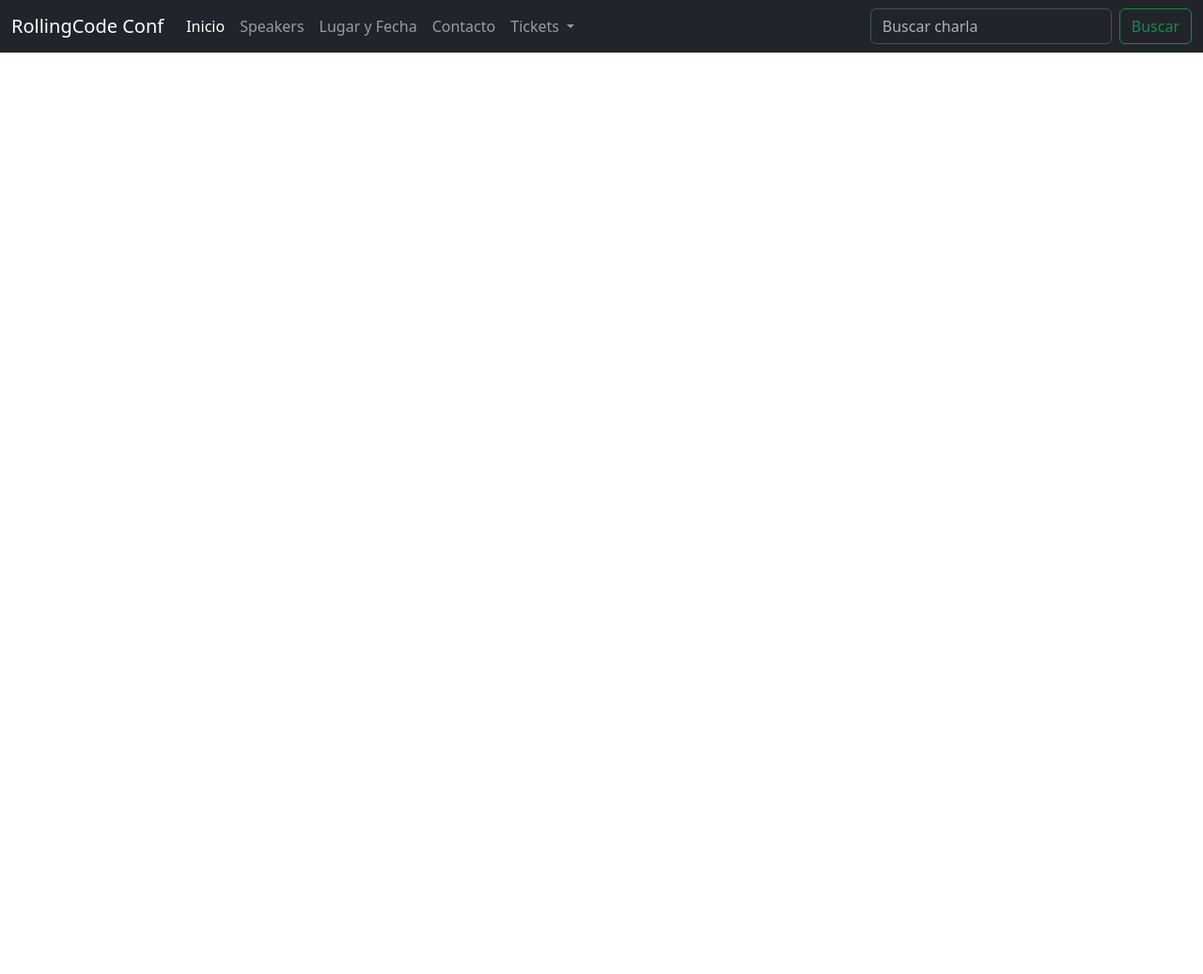
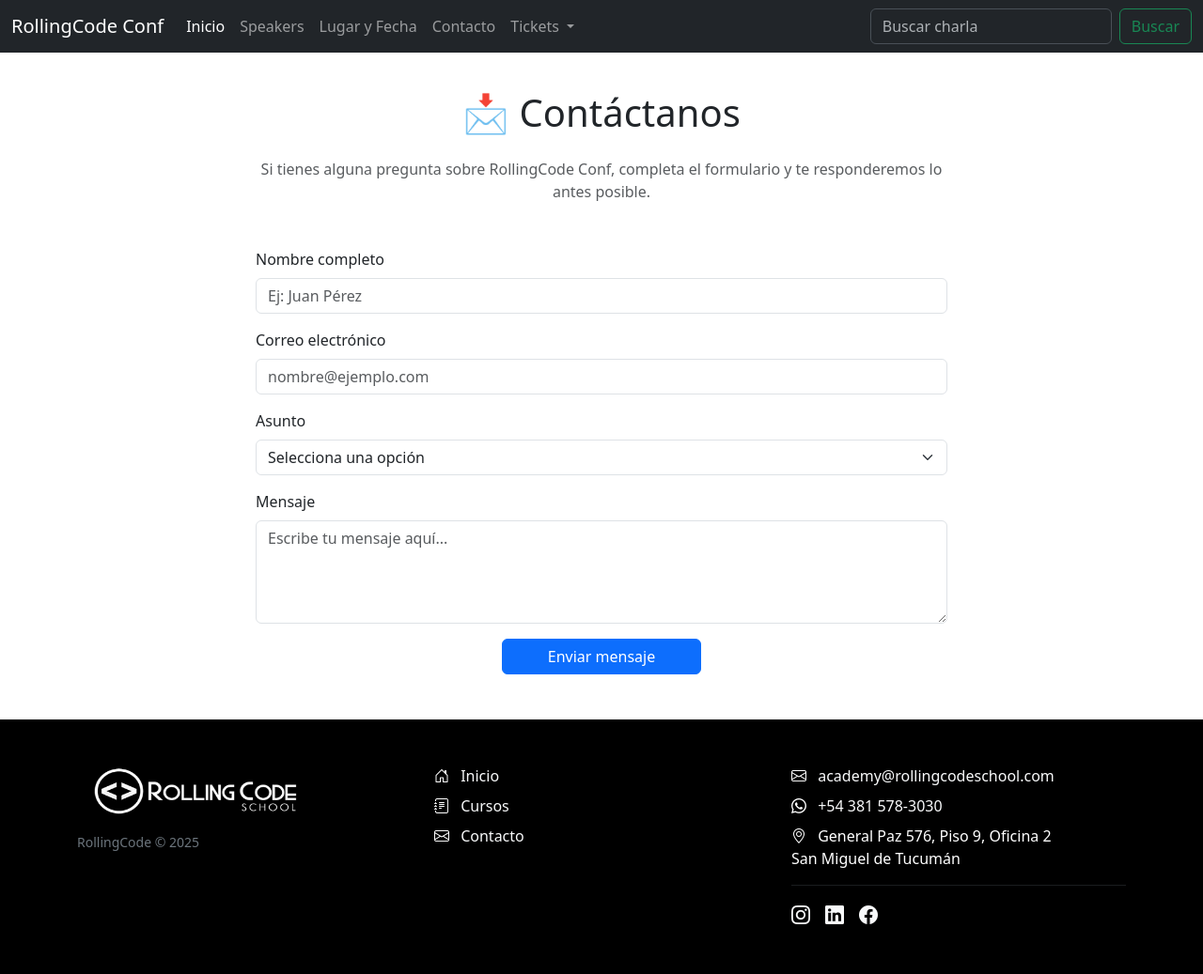
Before and after one commit to rubendevlop/rollingconf-rrl, a plain HTML site: page page/contacto.html in a window 1280 px wide. Shown: the whole page at 94% size. Before the commit the page ends 800 px from the top, so only its background shows below. Drawn offline with nearby package versions, Linux system fonts and the light colour scheme; files that its build step writes are made by us from their sources.

Commit message:
creacion de contacto finalizada

```diff
--- a/page/contacto.html
+++ b/page/contacto.html
@@ -32,18 +32,18 @@
           <div class="collapse navbar-collapse" id="navbarSupportedContent">
             <ul class="navbar-nav me-auto mb-2 mb-lg-0">
               <li class="nav-item">
-                <a class="nav-link active" aria-current="page" href="#"
+                <a class="nav-link active" aria-current="page" href="../index.html"
                   >Inicio</a
                 >
               </li>
               <li class="nav-item">
-                <a class="nav-link" href="#">Speakers</a>
+                <a class="nav-link" href="../index.html">Speakers</a>
               </li>
               <li class="nav-item">
-                <a class="nav-link" href="#">Lugar y Fecha</a>
+                <a class="nav-link" href="../index.html">Lugar y Fecha</a>
               </li>
               <li class="nav-item">
-                <a class="nav-link" href="#">Contacto</a>
+                <a class="nav-link" href="./contacto.html">Contacto</a>
               </li>
               <li class="nav-item dropdown">
                 <a
@@ -81,11 +81,111 @@
       </nav>
     </header>
 
-    <main>
+    <main class="container py-5 mt-5" id="contacto">
+        <div class="row justify-content-center">
+          <div class="col-lg-8">
+            <h1 class="mb-4 text-center">📩 Contáctanos</h1>
+            <p class="text-center text-muted mb-5">
+              Si tienes alguna pregunta sobre RollingCode Conf, completa el formulario y te responderemos lo antes posible.
+            </p>
 
-    </main>
+            <form>
+              <div class="mb-3">
+                <label for="nombre" class="form-label">Nombre completo</label>
+                <input type="text" class="form-control" id="nombre" placeholder="Ej: Juan Pérez" required>
+              </div>
 
-</footer>
+              <div class="mb-3">
+                <label for="email" class="form-label">Correo electrónico</label>
+                <input type="email" class="form-control" id="email" placeholder="nombre@ejemplo.com" required>
+              </div>
+
+              <div class="mb-3">
+                <label for="asunto" class="form-label">Asunto</label>
+                <select class="form-select" id="asunto" required>
+                  <option value="">Selecciona una opción</option>
+                  <option value="tickets">Consulta sobre Tickets</option>
+                  <option value="charlas">Información sobre charlas</option>
+                  <option value="otros">Otros</option>
+                </select>
+              </div>
+
+              <div class="mb-3">
+                <label for="mensaje" class="form-label">Mensaje</label>
+                <textarea class="form-control" id="mensaje" rows="4" placeholder="Escribe tu mensaje aquí..." required></textarea>
+              </div>
+
+              <div class="text-center">
+                <button type="submit" class="btn btn-primary px-5">Enviar mensaje</button>
+              </div>
+            </form>
+          </div>
+        </div>
+      </main>
+
+
+      <footer class="bg-black text-white py-5 ">
+        <div class="container">
+          <div class="row g-4 align-items-start">
+            <!-- Columna 1: Logo + copyright -->
+            <div class="col-12 col-lg-4">
+              <div class="d-flex align-items-center">
+                <!-- Reemplaza el src del logo -->
+                <img src="../assets/logo.png" alt="RollingCode logo" width="250" height="56">
+              </div>
+              <small class="d-block mt-3 text-secondary">RollingCode © 2025</small>
+            </div>
+
+            <!-- Columna 2: Enlaces -->
+            <div class="col-12 col-sm-6 col-lg-4">
+              <ul class="list-unstyled m-0">
+                <li class="mb-2">
+                  <i class="bi bi-house-door me-2"></i>
+                  <a class="link-light text-decoration-none" href="#">Inicio</a>
+                </li>
+                <li class="mb-2">
+                  <i class="bi bi-journal-text me-2"></i>
+                  <a class="link-light text-decoration-none" href="#">Cursos</a>
+                </li>
+                <li class="mb-2">
+                  <i class="bi bi-envelope me-2"></i>
+                  <a class="link-light text-decoration-none" href="#">Contacto</a>
+                </li>
+              </ul>
+            </div>
+
+            <!-- Columna 3: Contacto + redes -->
+            <div class="col-12 col-sm-6 col-lg-4">
+              <ul class="list-unstyled m-0">
+                <li class="mb-2">
+                  <i class="bi bi-envelope me-2"></i>
+                  <a class="link-light text-decoration-none" href="mailto:academy@rollingcodeschool.com">
+                    academy@rollingcodeschool.com
+                  </a>
+                </li>
+                <li class="mb-2">
+                  <i class="bi bi-whatsapp me-2"></i>
+                  <a class="link-light text-decoration-none" href="https://wa.me/543815783030" target="_blank" rel="noopener">
+                    +54 381 578-3030
+                  </a>
+                </li>
+                <li class="mb-3">
+                  <i class="bi bi-geo-alt me-2"></i>
+                  <span>General Paz 576, Piso 9, Oficina 2<br>San Miguel de Tucumán</span>
+                </li>
+              </ul>
+
+              <hr class="border-secondary my-3">
+
+              <div class="d-flex align-items-center gap-3 fs-5">
+                <a class="link-light" href="#" aria-label="Instagram"><i class="bi bi-instagram"></i></a>
+                <a class="link-light" href="#" aria-label="LinkedIn"><i class="bi bi-linkedin"></i></a>
+                <a class="link-light" href="#" aria-label="Facebook"><i class="bi bi-facebook"></i></a>
+              </div>
+            </div>
+          </div>
+        </div>
+      </footer>
 
 
 <script
```
Also changed, not shown: index.html (+2 -2 lines).
